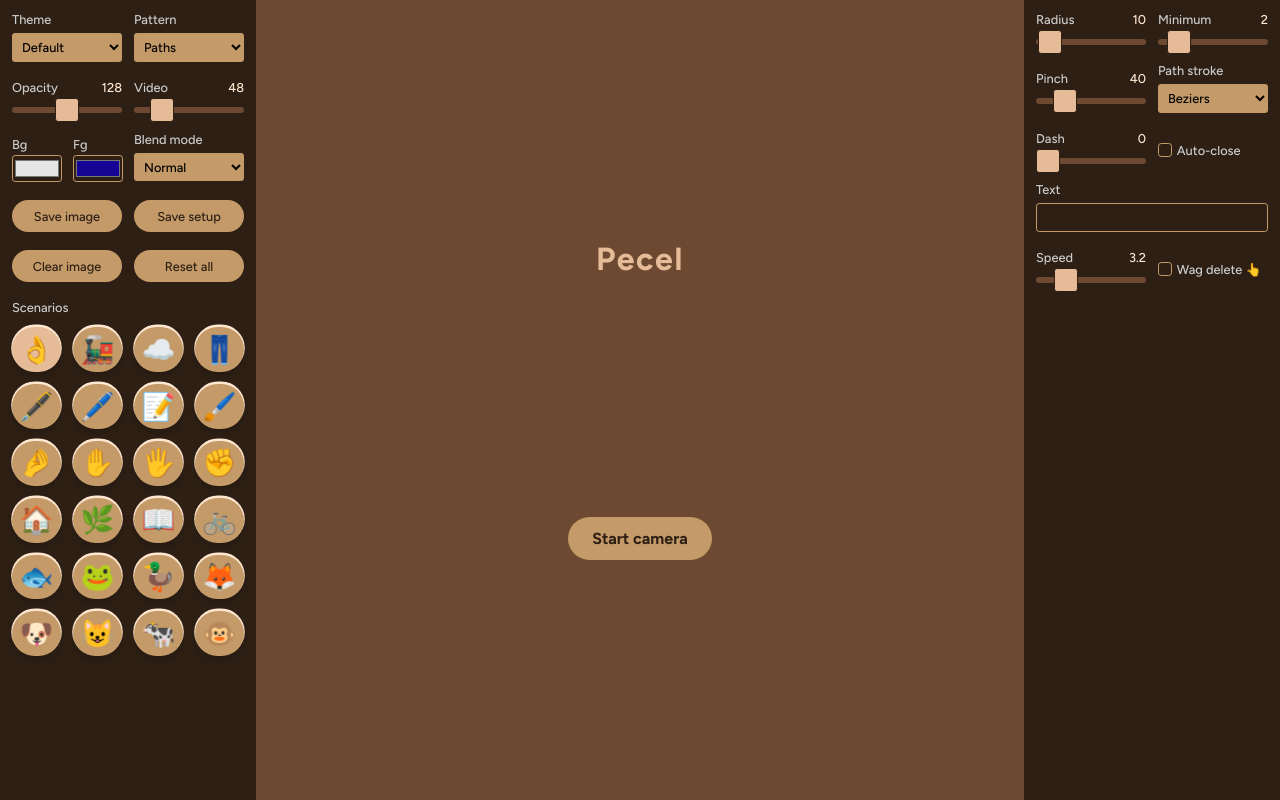
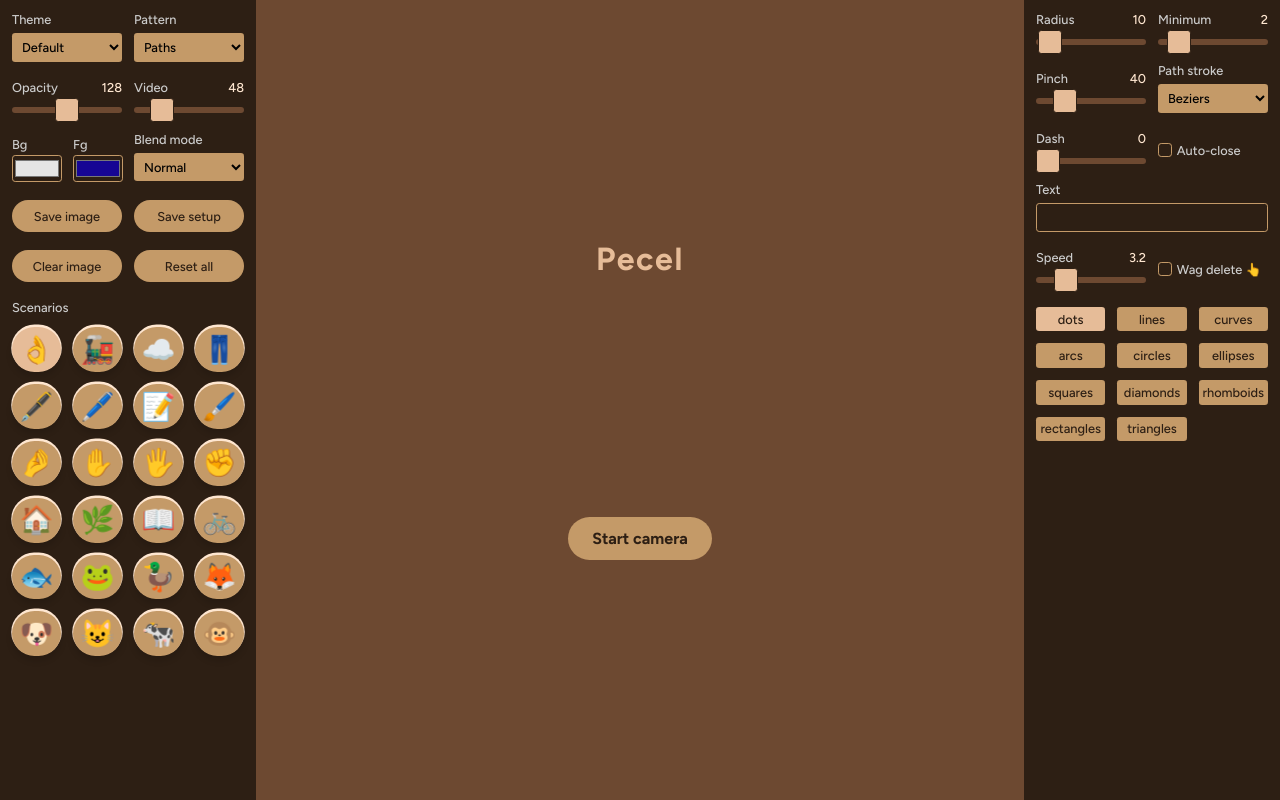
Before and after one commit to cincplug/machevuoi, a Next.js app: page / in a window 1280 px wide. Built offline with nearby package versions, Linux system fonts and the light colour scheme; a web font is replaced by a local one.

Commit message:
Move active layer to setup

```diff
--- a/app/components/nav/Controls.js
+++ b/app/components/nav/Controls.js
@@ -1,6 +1,7 @@
 const Controls = ({ controls, setup, handleInputChange }) =>
   controls.map((item, index) => {
-    const { id, type, min, max, step, title, description, options } = item;
+    const { id, type, min, max, step, title, description, options, isButtons } =
+      item;
     let value = setup[id];
     const checked = value === true;
 
@@ -22,6 +23,25 @@ const Controls = ({ controls, setup, handleInputChange }) =>
       inputProps.checked = checked;
     }
 
+    if (isButtons)
+      return (
+        <fieldset className="scratch-wrap" key={`${id}-${index}`}>
+          {options.map((option, optionIndex) => (
+            <button
+              className={`scratch-layer-button ${
+                value === option ? "active" : ""
+              }`}
+              key={optionIndex}
+              onClick={() =>
+                handleInputChange({ target: { value: option, id } })
+              }
+            >
+              {option}
+            </button>
+          ))}
+        </fieldset>
+      );
+
     return (
       <div
         className={`control control--${type} control--${id}`}
@@ -32,9 +52,7 @@ const Controls = ({ controls, setup, handleInputChange }) =>
           <select
             className="control__select"
             {...{ value, id }}
-            onChange={(event) => {
-              handleInputChange(event);
-            }}
+            onChange={handleInputChange}
           >
             {options.map((option, optionIndex) => (
               <option key={optionIndex} value={option}>
--- a/app/components/scratch/Scratch.js
+++ b/app/components/scratch/Scratch.js
@@ -15,11 +15,10 @@ import { arraysHaveSameElements } from "../../utils";
 import { getShape } from "../../utils";
 
 function Scratch({ setup, handleInputChange }) {
-  const [activeLayer, setActiveLayer] = useState("dots");
   const [startPoint, setStartPoint] = useState(null);
   const [controlPoint, setControlPoint] = useState(null);
   const [mousePoint, setMousePoint] = useState(null);
-  const { scratchPoints } = setup;
+  const { scratchPoints, activeLayer } = setup;
 
   const handleDotClick = (index) => {
     if (activeLayer === "dots") {
@@ -169,29 +168,6 @@ function Scratch({ setup, handleInputChange }) {
           />
         </g>
       </svg>
-      {[
-        "dots",
-        "lines",
-        "curves",
-        "arcs",
-        "circles",
-        "ellipses",
-        "squares",
-        "diamonds",
-        "rhomboids",
-        "rectangles",
-        "triangles"
-      ].map((layer, index) => (
-        <button
-          className={`scratch-layer-button ${
-            layer === activeLayer ? "active" : ""
-          }`}
-          key={index}
-          onClick={() => setActiveLayer(layer)}
-        >
-          {layer}
-        </button>
-      ))}
     </div>
   );
 }
--- a/app/data/controls.json
+++ b/app/data/controls.json
@@ -312,5 +312,29 @@
     "isOmittedInScenario": true,
     "value": null,
     "type": "text"
+  },
+  {
+    "id": "activeLayer",
+    "title": "Shape",
+    "description": "Active shape",
+    "isHandRelated": true,
+    "isStoringPrevented": true,
+    "isOmittedInScenario": true,
+    "isButtons": true,
+    "value": "dots",
+    "type": "select",
+    "options": [
+      "dots",
+      "lines",
+      "curves",
+      "arcs",
+      "circles",
+      "ellipses",
+      "squares",
+      "diamonds",
+      "rhomboids",
+      "rectangles",
+      "triangles"
+    ]
   }
 ]
--- a/app/styles.scss
+++ b/app/styles.scss
@@ -236,6 +236,8 @@ input[type="checkbox"] {
 
 fieldset {
   display: contents;
+  border: none;
+  padding: var(--gap-half) 0;
 }
 
 legend {
@@ -354,8 +356,6 @@ legend {
       }
       fieldset {
         display: flex;
-        border: none;
-        padding: var(--gap-half) 0;
       }
       legend {
         padding: 0;
```
